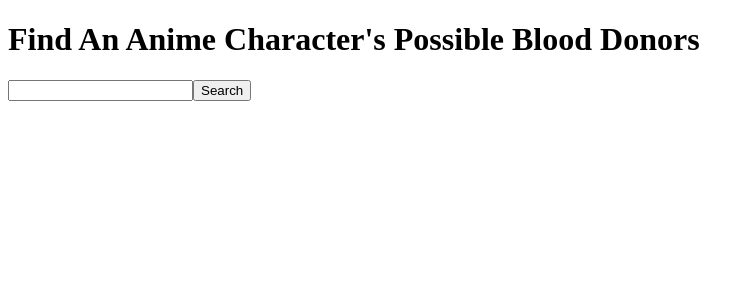
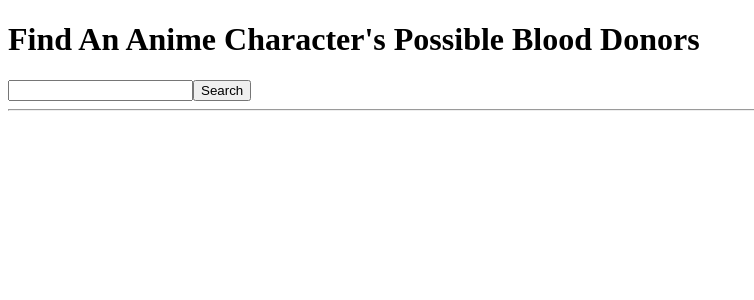
Before and after one commit to GitGitUz/CharacterBloodDonorMatch, a React (Create React App) app in the folder CharacterBloodDonorMatch/: page / in a window 1280 px wide. Shown: the top 300 px of the page, without its empty margins (0-754 px from the left). Built offline with nearby package versions, Linux system fonts and the light colour scheme.

Commit message:
trying to resolve cache issues different new queries vs loading more results

```diff
--- a/CharacterBloodDonorMatch/src/Pages/Character/Character.js
+++ b/CharacterBloodDonorMatch/src/Pages/Character/Character.js
@@ -1,7 +1,7 @@
-import { React, useEffect, useState, useRef } from 'react'
+import { React } from 'react'
 import { gql, useQuery } from "@apollo/client";
 import { useLocation } from 'react-router';
-import { mostPopularMedia } from '../Home/Home';
+import { mostPopularMedia, isValidDonor } from '../Home/Home';
 // import "./Character.css"
 
 const GET_DONORS = gql`
@@ -13,7 +13,7 @@ const GET_DONORS = gql`
         lastPage
         hasNextPage
       }
-      characters{
+      characters(sort: FAVOURITES_DESC){
         id
         name {
           userPreferred
@@ -37,42 +37,34 @@ const GET_DONORS = gql`
   }
 `;
 
-// const donors = new Set();
-
 export default function Character() {
   const location = useLocation();
   const {data} = location.state;
   const characterData = data.Character; //need to convert One Piece character bloodtypes to normal
-  // console.log(characterData);
-  // console.log("BloodType: ",characterData.bloodType)
 
   return(
     <div>
       <h1>{characterData.name.userPreferred}'s Possible Blood Donors</h1>
       <img src = {characterData.image.medium}></img>
       <p>Bloodtype: {characterData.bloodType}</p>
-      <p>Anime: {mostPopularMedia(characterData.media.nodes).title.english}</p>
+      <p>Anime: {mostPopularMedia(characterData.media.nodes)}</p>
       <hr></hr>
-      {console.log("RIGHT BEOFRE LIST")}
       {useDonors(characterData)}
     </div>
   );
 }
-//-------------ATTEMPTING INFINITE SCROLL PAGINATION-------------
+//-------------INFINITE SCROLL PAGINATION-------------
 function useDonors(characterData){
-  // const [page,setPage] = useState(1)
-  console.log("INSIDE USEDONORS")
   const { error, loading, data, fetchMore } = useQuery(GET_DONORS, {
     variables: {
       page: 1
-    }
+    },
   });
-
-  console.log(error, loading, data)
 
   if(loading){return <div>Loading...</div>}
   if(error){return <div>Something Went Wrong</div>}
 
+  console.log(error, loading, data)
   console.log(`PAGE: ${data.Page.pageInfo.currentPage}`)
 
   return (
@@ -82,29 +74,26 @@ function useDonors(characterData){
         fetchMore({
           variables: {
             page: data.Page.pageInfo.currentPage+1
-          },
-        })}
-        //.then(setPage((prev) => prev+1)}
+          }
+        })
+      }
       characterData = {characterData}
     />
   );
 }
 
 function DonorList({data, onLoadMore, characterData}) {
-  console.log("DATA IN COMPONENT: ", data)
-
   return (
     <div className='Donors'>
       {data.Page.characters.map((Character) => {
         return (
-          console.log("INSIDE MAP FUNCTION"),
           isValidDonor(Character.bloodType,characterData.bloodType) && Character.id !== characterData.id &&
             <div key={Character.id}>
               <img src = {Character.image.medium}></img>
               <h2>{Character.name.userPreferred}</h2>
               <p>ID: {Character.id}</p>
               <p>Bloodtype: {Character.bloodType}</p>
-              <p>Anime: {mostPopularMedia(Character.media.nodes).title.english}</p>
+              <p>Anime: {mostPopularMedia(Character.media.nodes)}</p>
             </div>
         );
       })}
@@ -112,6 +101,8 @@ function DonorList({data, onLoadMore, characterData}) {
     </div>
   );
 }
+
+
 
 //-------------PAGINATION VIA STATE CHANGE & PREVIOUS/NEXT PAGE BUTTONS-------------
 // function useDonors(characterData){
@@ -156,24 +147,3 @@ function DonorList({data, onLoadMore, characterData}) {
 //     );
 //   }
 // }
-
-//utility function that returns if a queried character is a valid donor for the recipient following blood type rules
-//only valid donors should be displayed despite query returning all characters page by page
-//API has no way to filter by bloodtype so have to manually filter
-function isValidDonor(donorBT, recipientBT){
-
-  var usopp = "S Rh+" //special case for Usopp from One Piece because API has his bloodtype wrong
-
-  if(recipientBT === "O" || recipientBT === "S" || usopp.normalize() === recipientBT.normalize()){
-    return (donorBT === "O" || donorBT === "S") ? true : false
-  }else if(recipientBT === "A" || recipientBT === "X"){
-    return (donorBT === "O" || donorBT === "A" || donorBT === "S" || donorBT === "X") ? true : false
-  }else if(recipientBT === "B" || recipientBT === "F"){
-    return (donorBT === "O" || donorBT === "B" || donorBT === "S" || donorBT === "F") ? true : false
-  }else if(recipientBT === "AB" || recipientBT === "XF"){
-    return donorBT? true : false
-  }else{
-    console.log("invalid recipient bloodtype")
-    return false
-  }
-}
--- a/CharacterBloodDonorMatch/src/Pages/Home/Home.js
+++ b/CharacterBloodDonorMatch/src/Pages/Home/Home.js
@@ -1,5 +1,5 @@
-import { React, useState } from 'react'
-import { gql, useLazyQuery } from '@apollo/client'
+import { React, useState, useEffect } from 'react'
+import { gql, useQuery, useLazyQuery } from '@apollo/client'
 import { useNavigate } from 'react-router-dom';
 // import "./Home.css"
 
@@ -28,42 +28,145 @@ const GET_CHARACTER = gql`
   }
 `;
 
+const GET_CHARACTERS = gql`
+  query($name: String, $page: Int){
+    Page(page: $page){
+      pageInfo {
+        currentPage
+        hasNextPage
+      }
+      characters(search: $name, sort: FAVOURITES_DESC){
+        id
+        name {
+          userPreferred
+        }
+        bloodType
+        image {
+          medium
+        }
+        media (type: ANIME){
+          nodes {
+            id
+            title {
+              english
+              userPreferred
+            }
+            popularity
+          }
+        }
+      }
+    }
+  }
+`;
+
 export default function Home() {
+  //------------old code----------
+  // const [name, setName] = useState("");
+  // const[getCharacter, {loading, error, data,}] = useLazyQuery(GET_CHARACTER, { //getCharacter when called, will execute the query -- essence of lazy query
+  //   variables: {
+  //     name
+  //   }
+  // })
+  // console.log({loading,error,data,})
+  // const navigate = useNavigate();
+  // return (
+  //   <div>
+  //     <h1>Find An Anime Character's Possible Blood Donors</h1>
+  //       <input value={name} onChange={(e) => {
+  //         setName(e.target.value)
+  //         getCharacter()
+  //       }} />
+  //       <button onClick={() =>{
+  //                 data && data.Character.bloodType && data.Character.bloodType!== "O Rh-" && navigate("/Character", {state:{data}})
+  //               }}>Search
+  //       </button>
+  //     {loading && <div>Loading...</div>}
+  //     {error && <div>Character not found</div>}
+  //     {data && (
+  //       <div key={data.Character.id}>
+  //         <img src = {data.Character.image.medium}></img>
+  //         <p>Name: {data.Character.name.userPreferred}</p>
+  //         <p>Bloodtype: {data.Character.bloodType? data.Character.bloodType : "UNKNOWN"}</p>
+  //         <p>Anime: {mostPopularMedia(data.Character.media.nodes)}</p>
+  //       </div>
+  //     )}
+  //   </div>
+  // )
+
+//-----------new code-----------
   const [name, setName] = useState("");
-  const[getCharacter, {loading, error, data, called}] = useLazyQuery(GET_CHARACTER, { //getCharacter when called, will execute the query -- essence of lazy query
+  // const [rerender, setRerender] = useState(false);
+  const[getCharacters, {loading, error, data, fetchMore}] = useLazyQuery(GET_CHARACTERS, { //getCharacter when called, will execute the query
     variables: {
-      name
-    }
+      name: name
+    },
+    fetchPolicy : 'network-only'
   })
-  console.log({called,loading,error,data,})
   const navigate = useNavigate();
+
+  // useEffect(()=>{
+
+  //   setRerender(!rerender);
+
+  // }, [rerender]);
+
+  if(loading){return <div>Loading...</div>}
+  if(error){return <div>Something Went Wrong</div>}
+
+  console.log(loading, error, data)
+
   return (
     <div>
       <h1>Find An Anime Character's Possible Blood Donors</h1>
-        <input value={name} onChange={(e) => {
-          setName(e.target.value)
-          getCharacter()
-        }} />
-        <button onClick={() =>{
-                  data && data.Character.bloodType && data.Character.bloodType!== "O Rh-" && navigate("/Character", {state:{data}})
-                }}>Search
-        </button>
-      {loading && <div>Loading...</div>}
-      {error && <div>Character not found</div>}
-      {data && (
-        <div key={data.Character.id}>
-          <img src = {data.Character.image.medium}></img>
-          <p>Name: {data.Character.name.userPreferred}</p>
-          <p>Bloodtype: {data.Character.bloodType? data.Character.bloodType : "UNKNOWN"}</p>
-          <p>Anime: {mostPopularMedia(data.Character.media.nodes).title.english}</p>
-        </div>
-      )}
+      <input id='charSearch'/>
+      <button onClick={()=> {
+        setName(document.getElementById('charSearch').value)
+        getCharacters(name)
+        // setRerender(true)
+      }}
+      >Search</button>
+      <hr></hr>
+      {data && data.Page.characters.length > 0 &&
+        <SearchResults
+          compData = {data || []}
+          onLoadMore = {()=>
+            fetchMore({
+              variables: {
+                page: data.Page.pageInfo.currentPage+1
+              }
+              // nextFetchPolicy: 'cache-first'
+
+            })
+          }
+        />
+      }
     </div>
+
   )
 }
 
-//utility function that returns the most popular media of type ANIME a donor is affiliated with
-//since character has a list of media nodes, and need to only display one, most popular one is sufficient
+function SearchResults({compData, onLoadMore}){
+  console.log(`Data in Component ${compData}`)
+  return (
+      <div className='searchChars'>
+        {compData.Page.characters.map((Character) => {
+          return (
+            <div key={Character.id}>
+              <img src = {Character.image.medium}></img>
+              <h2>{Character.name.userPreferred}</h2>
+              <p>ID: {Character.id}</p>
+              <p>Bloodtype: {Character.bloodType? Character.bloodType : "UNKNOWN"}</p>
+              <p>Anime: {mostPopularMedia(Character.media.nodes)}</p>
+            </div>
+          );
+        })}
+        <button disabled ={!compData.Page.pageInfo.hasNextPage} onClick={onLoadMore}>Load more...</button>
+      </div>
+  );
+}
+
+/*utility function that returns the most popular media of type ANIME a donor is affiliated with
+since character has a list of media nodes, and need to only display one, most popular one is sufficient*/
 export function mostPopularMedia(mediaList){
   let mostPopularMedia = null;
   let popularity = 0;
@@ -73,5 +176,32 @@ export function mostPopularMedia(mediaList){
       mostPopularMedia = media;
     }
   })
-  return  mostPopularMedia
+  // console.log("TITLE:", mostPopularMedia)
+  if(mostPopularMedia === null){
+    // console.log("No media")
+    return 'UNKNOWN'
+  }else{
+    return (mostPopularMedia.title.english? mostPopularMedia.title.english : mostPopularMedia.title.userPreferred)
+  }
 }
+
+/*utility function that returns if a queried character is a valid donor for the recipient following blood type rules
+only valid donors should be displayed despite query returning all characters page by page
+API has no way to filter by bloodtype so have to manually filter */
+export function isValidDonor(donorBT, recipientBT){
+
+  var usopp = "S Rh+" //special case for Usopp from One Piece because API has his bloodtype wrong
+
+  if(recipientBT === "O" || recipientBT === "S" || usopp.normalize() === recipientBT.normalize()){
+    return (donorBT === "O" || donorBT === "S") ? true : false
+  }else if(recipientBT === "A" || recipientBT === "X"){
+    return (donorBT === "O" || donorBT === "A" || donorBT === "S" || donorBT === "X") ? true : false
+  }else if(recipientBT === "B" || recipientBT === "F"){
+    return (donorBT === "O" || donorBT === "B" || donorBT === "S" || donorBT === "F") ? true : false
+  }else if(recipientBT === "AB" || recipientBT === "XF"){
+    return donorBT? true : false
+  }else{
+    console.log("invalid recipient bloodtype")
+    return false
+  }
+}
```
